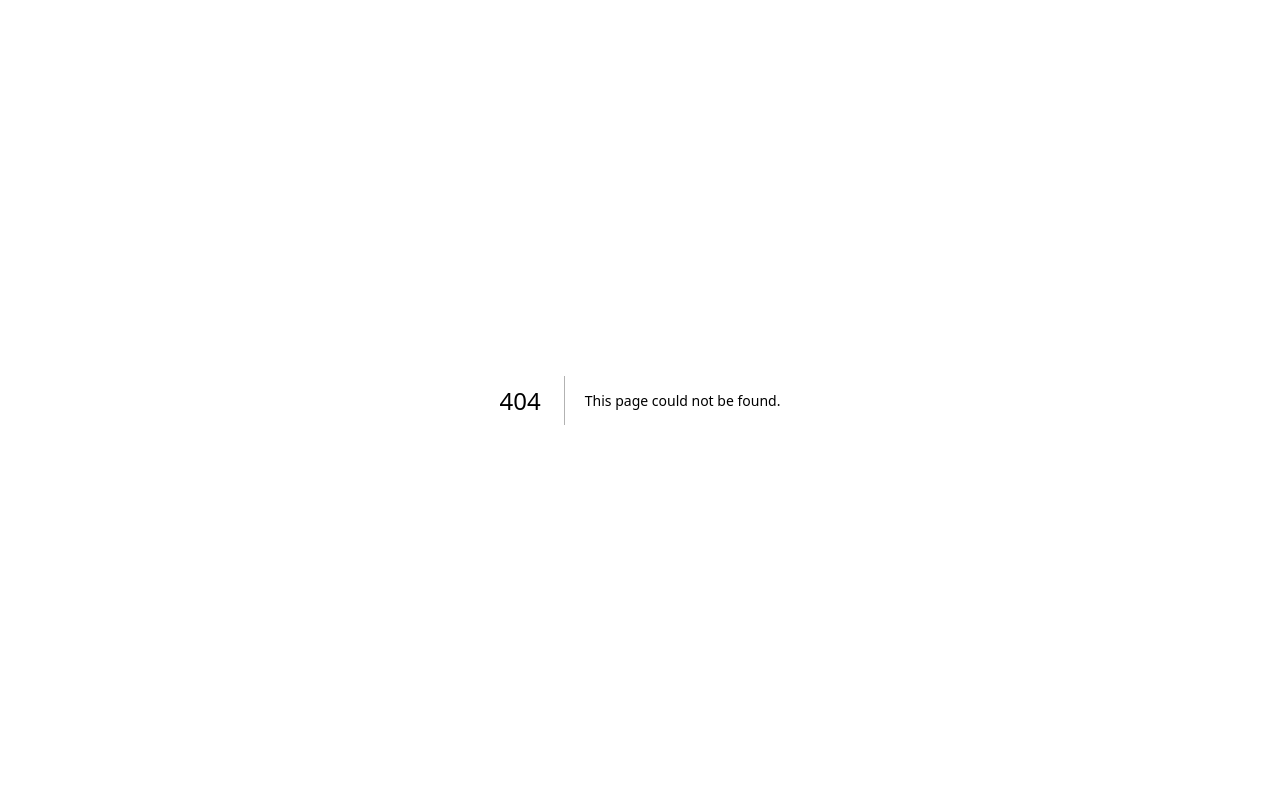
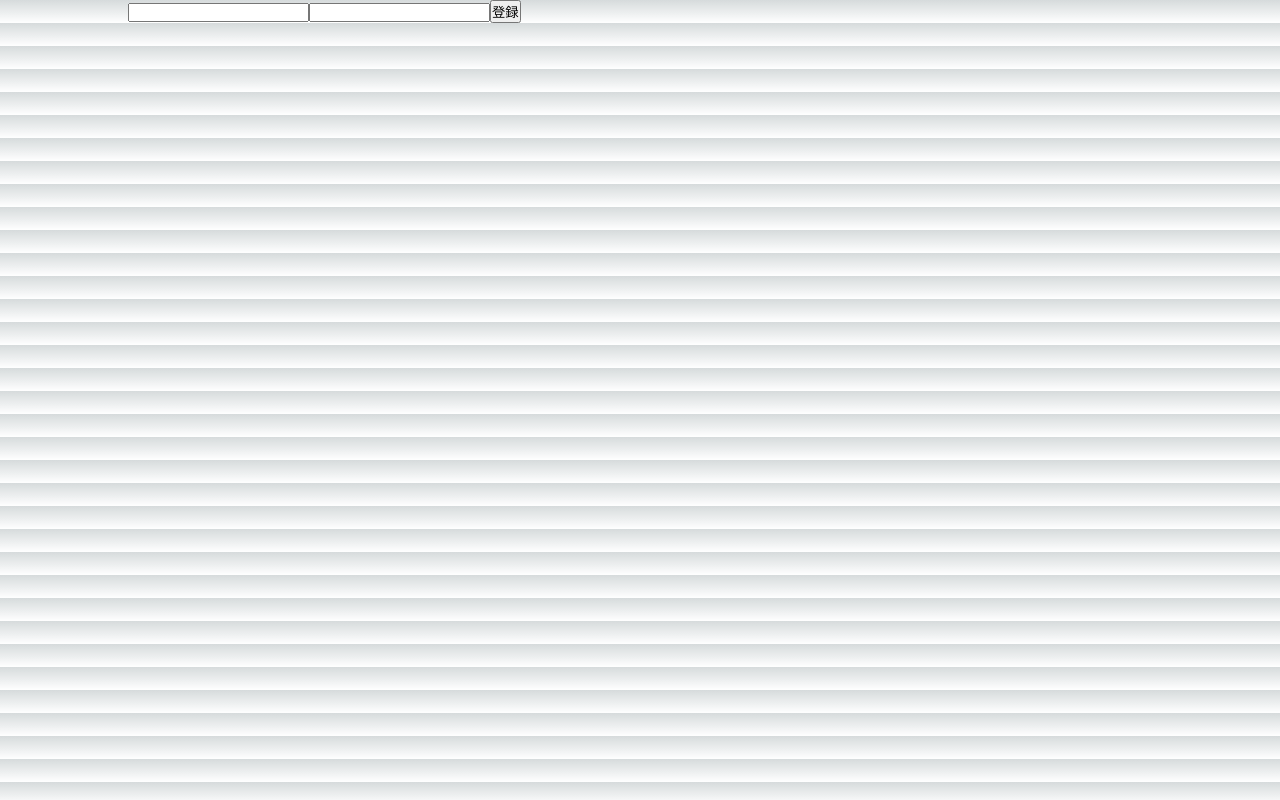
Before and after one commit to LiT-15th-geek/master, a Next.js app in the folder front/app/: page /signup in a window 1280 px wide. Before the commit this address had no page. Built offline with nearby package versions, Linux system fonts and the light colour scheme.

Commit message:
feat:email signup

```diff
--- a/front/app/package.json
+++ b/front/app/package.json
@@ -13,6 +13,7 @@
     "next": "latest",
     "react": "latest",
     "react-dom": "latest",
+    "react-hook-form": "^7.47.0",
     "swr": "^2.2.4"
   },
   "devDependencies": {
--- /dev/null
+++ b/front/app/src/pages/signup.tsx
@@ -0,0 +1,32 @@
+import { useFirebase } from "@/hooks/useFirebase";
+import React from "react";
+import { useForm } from "react-hook-form";
+
+type Inputs = {
+  email: string;
+  password: string;
+};
+const Signup = () => {
+  const { emailSignUp } = useFirebase();
+  const {
+    handleSubmit,
+    register,
+    formState: { errors },
+  } = useForm<Inputs>();
+  const onSubmit = (data: Inputs) => {
+    console.log(data);
+
+    emailSignUp(data.email, data.password);
+  };
+  return (
+    <form onSubmit={handleSubmit(onSubmit)}>
+      <input type="text" {...register("email", { required: true })} />
+      {errors.email && <span>This field is required</span>}
+      <input type="password" {...register("password", { required: true })} />
+      {errors.password && <span>This field is required</span>}
+      <button type="submit">登録</button>
+    </form>
+  );
+};
+
+export default Signup;
```
Also changed, not shown: 1 other file (tests, documents, lock files or other folders).
